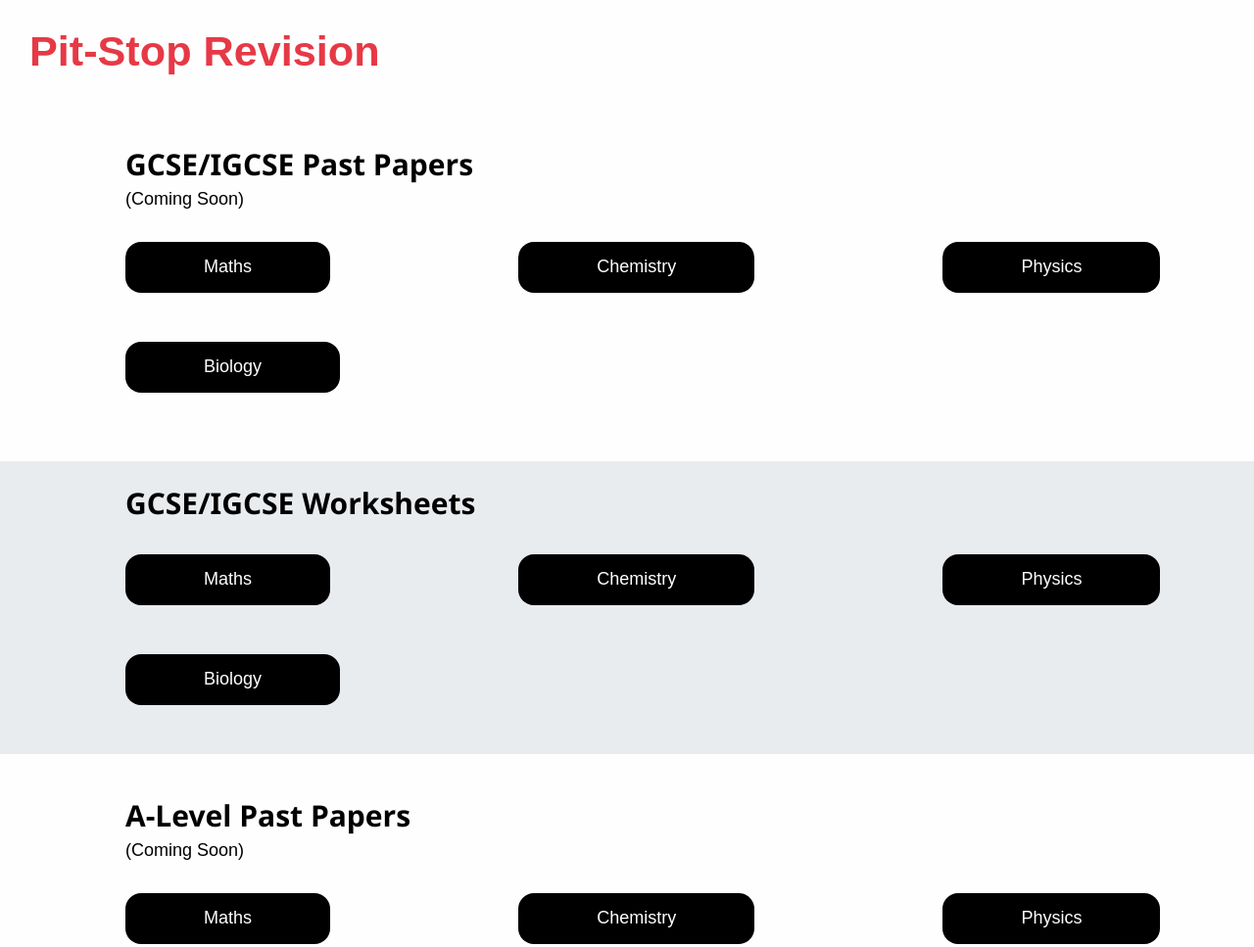
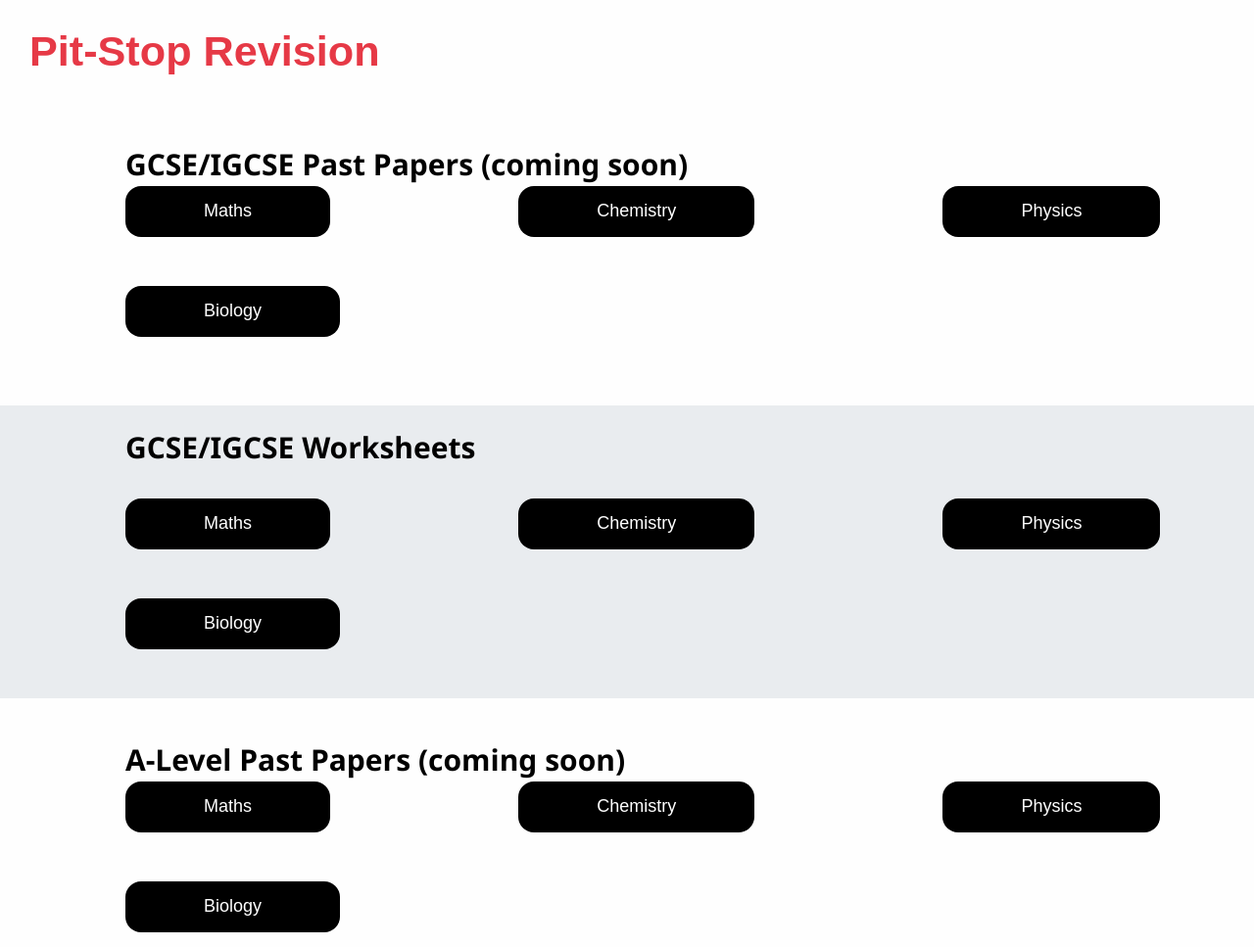
Before and after one commit to pitstoprevision/pitstop, a plain HTML site: page index.html in a window 1280 px wide. Shown: the top 967 px of the page at 98% size. Drawn offline with nearby package versions, Linux system fonts and the light colour scheme.

Commit message:
Update index.html

```diff
--- a/index.html
+++ b/index.html
@@ -21,8 +21,7 @@
 
     <!-- GCSE Past Papers Container -->
     <section>
-        <h2 class="heading-brackets">GCSE/IGCSE Past Papers</h2>
-        <p class="brackets">(Coming Soon)</p>
+        <h2 class="heading-brackets">GCSE/IGCSE Past Papers (coming soon)</h2>
         <div class="row">
             <a class="w3-button w3-black w3-hover-red w3-round-xlarge" href="">Maths</a>
             <a class="w3-button w3-black w3-hover-red w3-round-xlarge">Chemistry</a>
@@ -47,8 +46,7 @@
     <!-- A-Level Past Papers Container -->
 
     <section>
-        <h2 class="heading-brackets">A-Level Past Papers</h2>
-        <p class="brackets">(Coming Soon)</p>
+        <h2 class="heading-brackets">A-Level Past Papers (coming soon)</h2>
         <div class="row">
             <a class="w3-button w3-black w3-hover-red w3-round-xlarge">Maths</a>
             <a class="w3-button w3-black w3-hover-red w3-round-xlarge">Chemistry</a>
```
